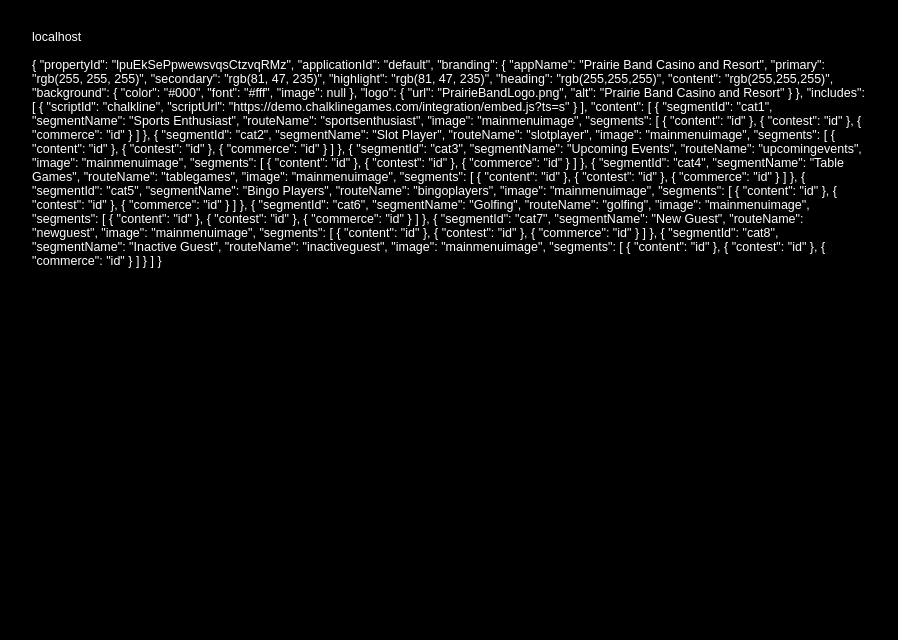
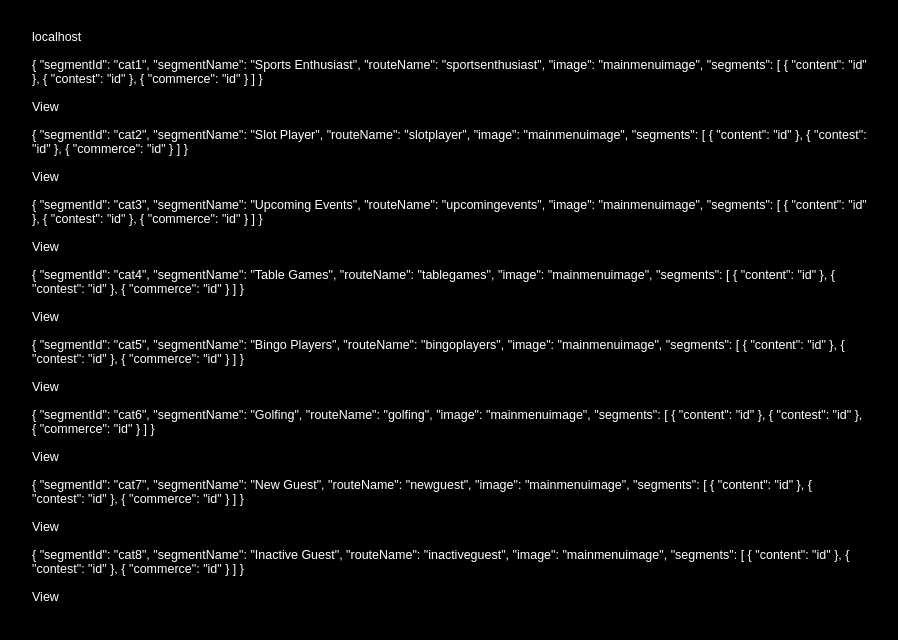
Before and after one commit to zirra/lander-v2.landerpop, a Vue app: page / in a window 1280 px wide. Shown: the top 640 px of the page, without its empty margins (190-1088 px from the left). Built offline with nearby package versions, Linux system fonts and the light colour scheme.

Commit message:
nav push

```diff
--- a/src/views/HomeView.vue
+++ b/src/views/HomeView.vue
@@ -1,7 +1,11 @@
 <template>
   <div class="home">
     {{ appDomain }}<br/><br/>
-    {{ application }}<br/>
+    <div v-for="(segment, id) in application.content"
+      :key="id">
+      {{ segment }}<br/><br/>
+      <a @click="$router.push(segment.routeName)">View</a><br/><br/>
+    </div>
   </div>
 </template>
 
```
